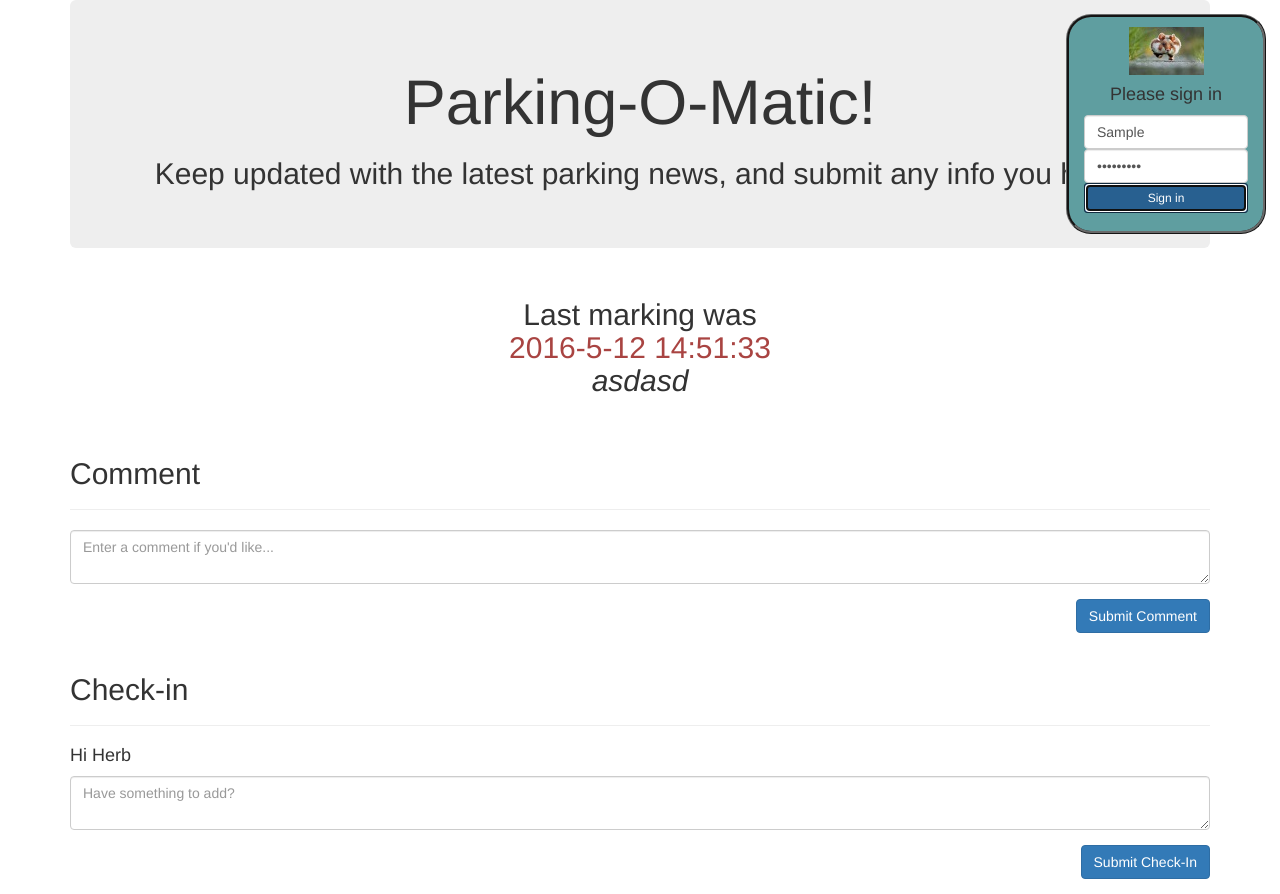
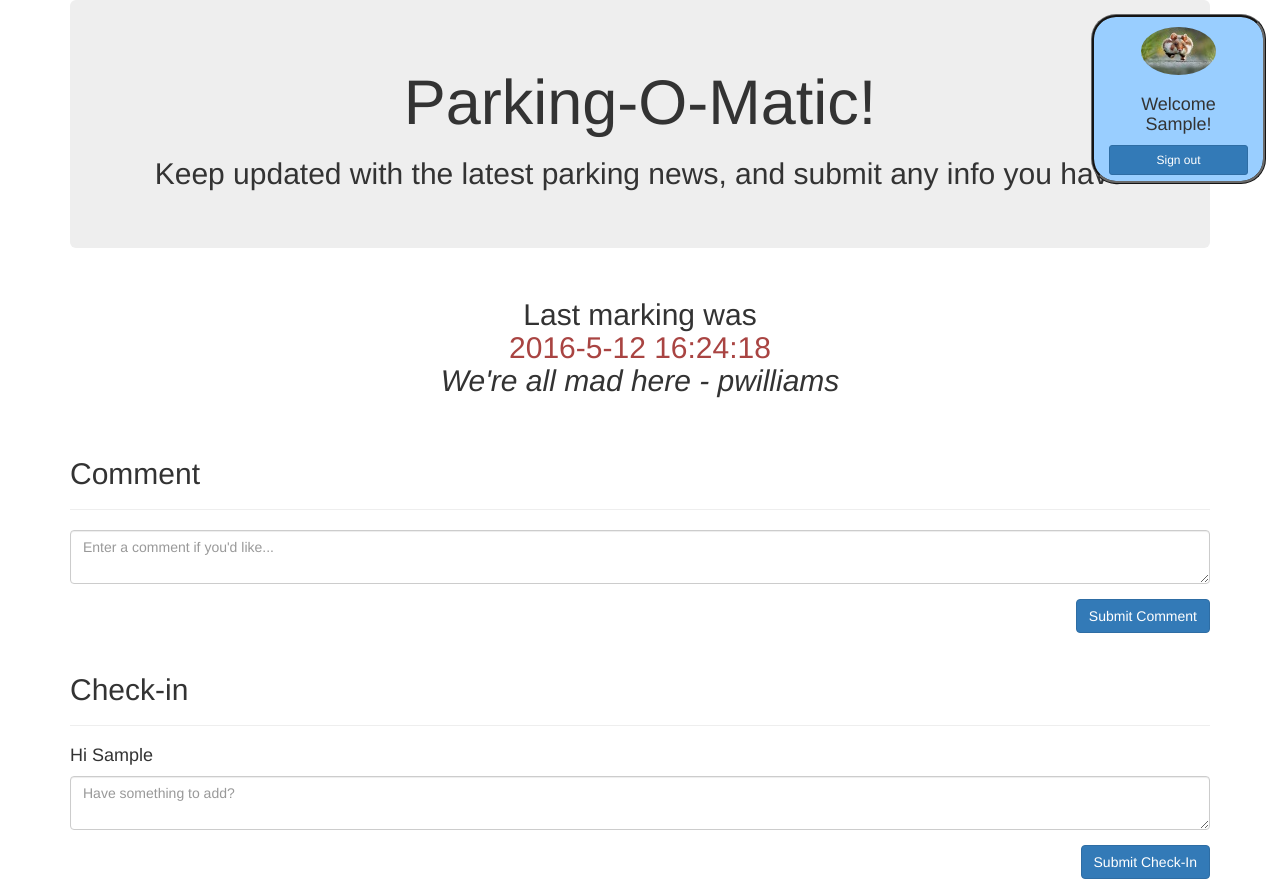
Before and after one commit to TheAcadianYeti/DWDevConsole, a plain HTML site: page index.html in a window 1280 px wide. Both pictures are taken after typing "Sample", "Sample123" into the empty fields and a click on the button "Sign in". Drawn offline with Linux system fonts and the light colour scheme.

Commit message:
Basics are complete

```diff
--- a/CSS/customDiv.css
+++ b/CSS/customDiv.css
@@ -5,10 +5,19 @@
 }
 
 .log-in-section {
-	background-color: cadetblue;
+	background-color: #99ceff;
 	width: 200px;
-	height: 220px;
+	height: 260px;
 	border: 3px ridge dimgrey;
+	text-align: center;
+	border-radius: 25px;
+}
+
+.logged-in {
+	background-color: #99ceff;
+	width: 175px;
+	height: 170px;
+	border: 3px ridge dimgray;
 	text-align: center;
 	border-radius: 25px;
 }
@@ -18,5 +27,7 @@
 }
 
 .profile-img {
+	border-radius: 50%;
 	padding-top: 10px;
+	padding-bottom: 10px;
 }
--- a/HTML/parking-body.html
+++ b/HTML/parking-body.html
@@ -1,14 +1,19 @@
 <!--Working on the log in panel-->
 <div class="fixed-div">
-	<form class="form-signin log-in-section container">
+	<form name="loginForm" ng-class="parking.loggedIn ? 'form-signin logged-in container' : 'form-signin log-in-section container' " ng-submit="loginForm.$valid && (parking.loggedIn ? parking.signOut() : parking.authenticate(userName, password))">
 		<img class="profile-img" ng-src="Images/hamster_1.jpg"/>
-		<div>
+		<div ng-hide="parking.loggedIn">
 			<h4 class="form-signin-heading">Please sign in</h4>
 			<label for="inputEmail" class="sr-only">Username...</label>
-			<input type="text" id="inputUser" class="form-control" placeholder="Username..." ng-model="parking.user" autofocus>
+			<input type="text" id="inputUser" class="form-control" placeholder="Username..." ng-model="userName" autofocus required>
 			<label for="inputPass" class="sr-only">Password</label>
-			<input type="password" id="inputPass" class="form-control" placeholder="Password"></label>
-			<button class="btn btn-sm btn-primary btn-block" type="submit">Sign in</button>
+			<input type="password" id="inputPass" class="form-control" placeholder="Password" required ng-model="password"></label>
+			<button class="btn btn-sm btn-primary btn-block" type="submit" >Sign in</button>
+			<button class="btn btn-sm btn-primary btn-block" type="submit" >Create Account</button>
+		</div>
+		<div ng-show="parking.loggedIn">
+			<h4 class="form-signin-heading">Welcome {{parking.user}}!</h4>
+			<button class="btn btn-sm btn-primary btn-block" type="submit">Sign out</button>
 		</div>
 	</form>
 </div>
@@ -17,7 +22,7 @@
 	<div class="text-center">
 		<h2>
 		Last marking was <div class="text-danger inline">{{parking.lastCheckIn.time}}</div>
-		<cite class="clearfix"><i>{{parking.lastCheckIn.status}}</i></cite>
+		<cite class="clearfix"><i>{{parking.lastCheckIn.status}} - {{parking.lastCheckIn.user}}</i></cite>
 		</h2>
 	</div>
 	<div class="container">
@@ -25,7 +30,7 @@
 			<li ng-repeat="comment in parking.lastCheckIn.comments" class="bg-info">
 				<blockquote>
 					{{comment.text}}
-					<cite class="clearfix"><strong>@ {{comment.time}}</strong></cite>
+					<cite class="clearfix"><strong>{{comment.user}} @ {{comment.time}}</strong></cite>
 				</blockquote>
 			</li>
 		</ul>
@@ -33,7 +38,7 @@
 
 
 		<div class="page-header"><h2>Comment</h2></div>
-		<form name="reviewForm"" ng-submit="checkCtrl.addComment(parking.lastCheckIn); parking.postComment()">
+		<form name="reviewForm"" ng-submit="checkCtrl.addComment(parking.lastCheckIn, parking.user); parking.postComment()">
 			<fieldset class="form-group">
 				<textarea ng-model="checkCtrl.comment" class="form-control" placeholder="Enter a comment if you'd like..." title="Comment"></textarea>
 			</fieldset>
@@ -44,8 +49,8 @@
 
 
 		<div class="page-header"><h2>Check-in</h2></div>
-		<form name="reviewForm"" ng-submit="checkCtrl.updateCheck(parking.lastCheckIn); parking.postUpdate()">
-			<h4>Hi {{parking.lastCheckIn.user}}</h4>
+		<form name="reviewForm"" ng-submit="checkCtrl.updateCheck(parking.lastCheckIn, parking.user); parking.postUpdate()">
+			<h4>Hi {{parking.user}}</h4>
 			<fieldset class="form-group">
 				<textarea ng-model="checkCtrl.checkUp.status" class="form-control" placeholder="Have something to add?" title="Comment"></textarea>
 			</fieldset>
--- a/JS/ParkingWidget.js
+++ b/JS/ParkingWidget.js
@@ -18,12 +18,36 @@
 			controller: function()
 			{
 				_self = this;
+				this.loggedIn = false;
+				this.user = "Anon";
 				this.lastCheckIn = {
 					user: "N/A",
 					status: "No updates yet!",
 					time: "N/A",
 					comments: [],
 				};
+
+				this.authenticate = function(userName, pass)
+				{
+					//Any one can log in at the moment
+					//if(userName === "pwilliams")
+					//{
+						//if(pass === "dl546d")
+						//{
+							this.loggedIn = true;
+							this.user = userName;
+							userName = "";
+							pass="";
+						//}
+					//}
+				}
+
+				this.signOut = function()
+				{
+					this.user = "Anon";
+					this.loggedIn = false;
+				}
+
 
 				//Posts a comment
 				this.postComment = function()
--- a/JS/app.js
+++ b/JS/app.js
@@ -7,10 +7,10 @@
 	{
 		this.checkUp = {};
 		this.comment="";
-		this.updateCheck = function(checkIn, testing)//This is what we assign values to
+		this.updateCheck = function(checkIn, user)//This is what we assign values to
 		{
 			//Never overrite just modify existing values!  Doesnt like it
-				checkIn.user = "Herb";
+				checkIn.user = user;
 				var date = formatDate(Date.now());
 				checkIn.time = date;
 				checkIn.comments = [];
@@ -18,10 +18,11 @@
 				this.checkUp = {};
 		};
 
-		this.addComment = function(checkIn)
+		this.addComment = function(checkIn, user)
 		{
 				checkIn.comments.push({
 				text: this.comment,
+				user: user,
 				time: formatDate(Date.now()),
 				});
 				this.comment="";
--- a/JSON/check.json
+++ b/JSON/check.json
@@ -1 +1 @@
-{"user":"Herb","time":"2016-5-12  14:51:33","comments":[],"status":"asdasd"}
+{"time":"2016-5-12  16:24:18","comments":[],"status":"We're all mad here","user":"pwilliams"}
```
